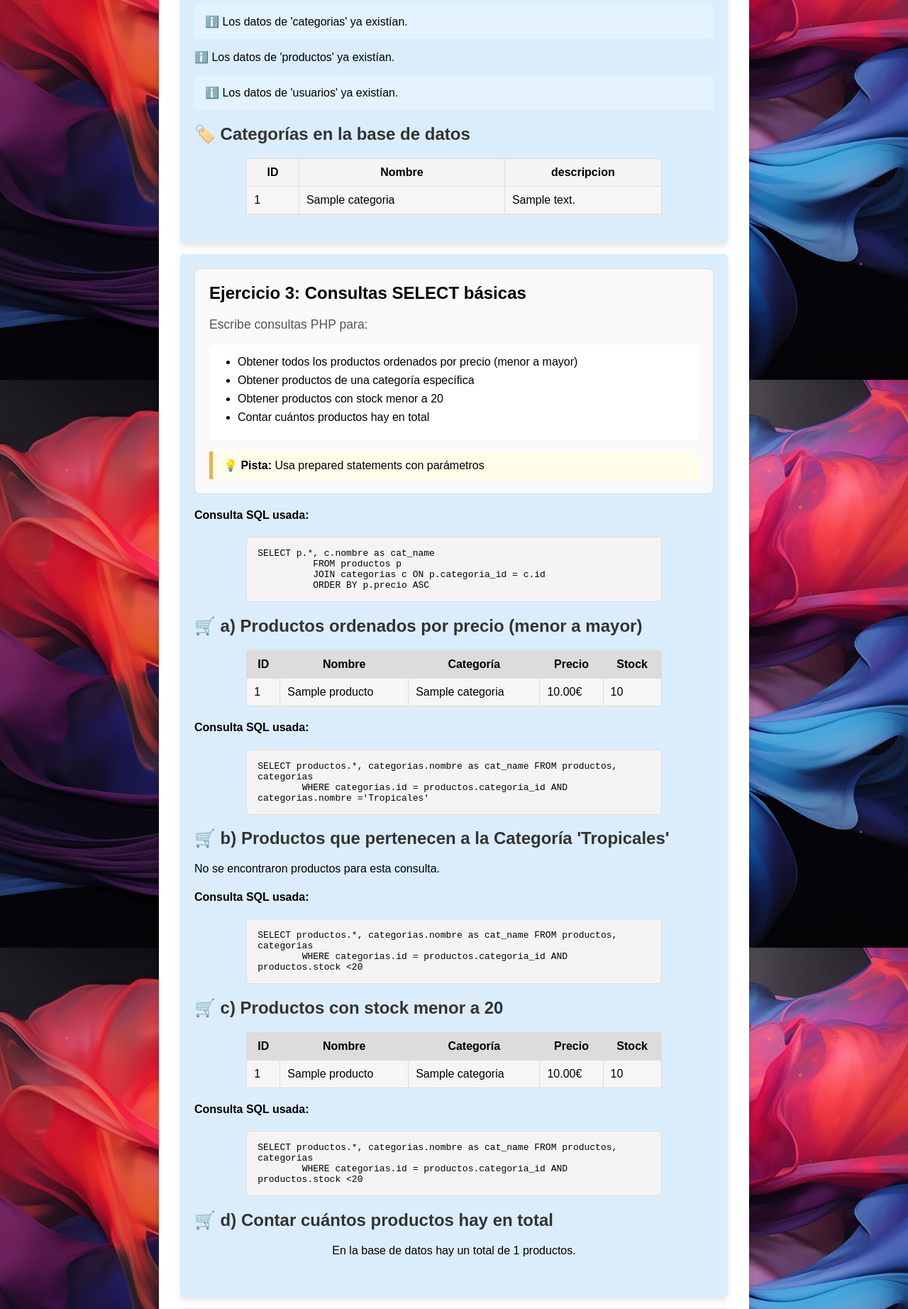
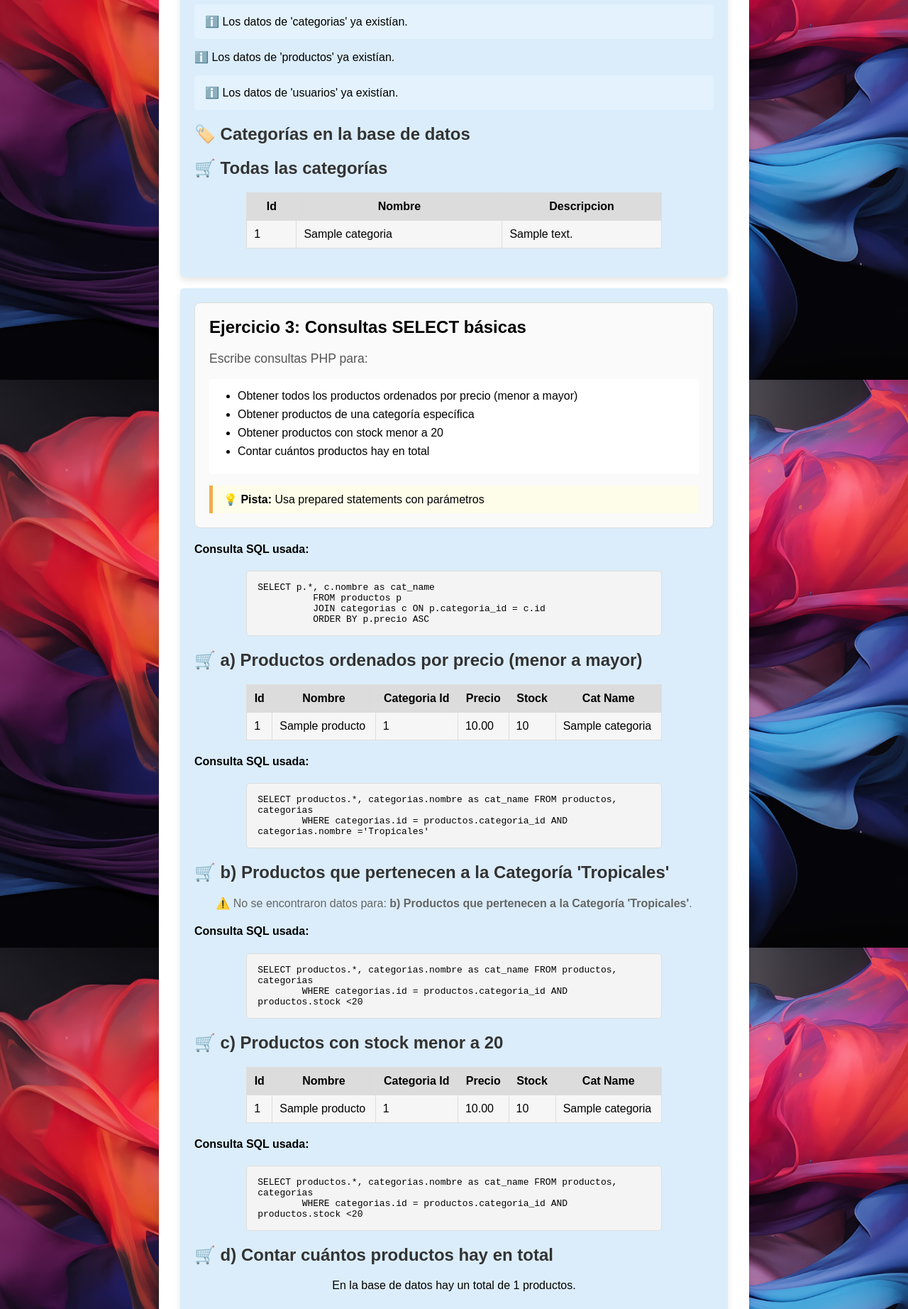
Before and after one commit to memnochdavid/2DAW_DWES_Ejercicios_Tema3, a PHP site: page / in a window 1280 px wide. Shown: the part 1865-3709 px from the top of the page at 71% size. Run offline with PHP 8.4, Linux system fonts and the light colour scheme; tables that the repository leaves empty hold one stand-in row (values such as "Sample post").

Commit message:
ej 07 done

```diff
--- a/proyecto/assets/php/class/enunciado.php
+++ b/proyecto/assets/php/class/enunciado.php
@@ -24,6 +24,7 @@ class Enunciado
         $this->enunciado = $enunciado;
         $this->apartados = $apartados;
         $this->pista = $pista;
+
     }
 }
 
--- a/proyecto/assets/php/database/init/creaTablas.php
+++ b/proyecto/assets/php/database/init/creaTablas.php
@@ -48,6 +48,19 @@ function creaTablas($pdo)
                 );
             ");
 
+            $pdo->exec("
+                CREATE TABLE detalles_pedido (
+                    id INT AUTO_INCREMENT PRIMARY KEY,
+                    pedido_id INT NOT NULL,
+                    producto_id INT NOT NULL,
+                    cantidad INT NOT NULL,
+                    precio_unitario DECIMAL(10, 2) NOT NULL, -- Precio al momento de la compra
+
+                    FOREIGN KEY (pedido_id) REFERENCES pedidos(id) ON DELETE CASCADE,
+                    FOREIGN KEY (producto_id) REFERENCES productos(id) ON DELETE RESTRICT
+                );
+            ");
+
             echo "<p class='success'>✅ Tablas creadas con éxito</p>";
         }
 
--- a/proyecto/assets/php/show/muestraCategorias.php
+++ /dev/null
@@ -1,26 +0,0 @@
-<?php
-function muestraCategorias($pdo)
-{
-    echo "<h2>🏷️ Categorías en la base de datos</h2>";
-    $stmt = $pdo->query("SELECT * FROM categorias ORDER BY id");
-    $categorias = $stmt->fetchAll(PDO::FETCH_ASSOC);
-
-    if (count($categorias) > 0) {
-        echo "<table style='width: 80%; border-collapse: collapse; margin: auto'>";
-        echo "<tr style='background: #f4f4f4;'>";
-        echo "<th style='padding: 10px; border: 1px solid #ddd;'>ID</th>";
-        echo "<th style='padding: 10px; border: 1px solid #ddd;'>Nombre</th>";
-        echo "<th style='padding: 10px; border: 1px solid #ddd;'>descripcion</th>";
-        echo "</tr>";
-
-        foreach ($categorias as $cat) {
-            echo "<tr>";
-            echo "<td style='padding: 10px; border: 1px solid #ddd; background: #f6f6f6;'>{$cat['id']}</td>";
-            echo "<td style='padding: 10px; border: 1px solid #ddd; background: #f6f6f6;'>{$cat['nombre']}</td>";
-            echo "<td style='padding: 10px; border: 1px solid #ddd; background: #f6f6f6;'>{$cat['descripcion']}</td>";
-            echo "</tr>";
-        }
-
-        echo "</table>";
-    }
-}
--- a/proyecto/assets/php/show/muestraPedidos.php
+++ /dev/null
@@ -1,26 +0,0 @@
-<?php
-function imprimirTablaPedidos($titulo, $pedidos) {
-    echo "<h2>🛒 $titulo</h2>";
-    if (count($pedidos) > 0) {
-        echo "<table style='width: 80%; border-collapse: collapse; margin: auto'>";
-        echo "<tr style='background: #dcdcdc;'>";
-        echo "<th style='padding: 10px; border: 1px solid #ddd;'>ID</th>";
-        echo "<th style='padding: 10px; border: 1px solid #ddd;'>Usuario</th>";
-        echo "<th style='padding: 10px; border: 1px solid #ddd;'>Fecha</th>";
-        echo "<th style='padding: 10px; border: 1px solid #ddd;'>Total</th>";
-        echo "</tr>";
-
-        foreach ($pedidos as $pedido) {
-            echo "<tr>";
-            echo "<td style='padding: 10px; border: 1px solid #ddd; background: #f6f6f6;'>{$pedido['id']}</td>";
-            echo "<td style='padding: 10px; border: 1px solid #ddd;background: #f6f6f6;'>{$pedido['usuario_id']}</td>";
-            echo "<td style='padding: 10px; border: 1px solid #ddd;background: #f6f6f6;'>{$pedido['fecha']}</td>";
-            echo "<td style='padding: 10px; border: 1px solid #ddd;background: #f6f6f6;'>{$pedido['total']}</td>";
-        }
-        echo "</table>";
-
-
-    } else {
-        echo "<p>No se encontraron pedidos para esta consulta.</p>";
-    }
-}
--- a/proyecto/assets/php/show/muestraProductos.php
+++ /dev/null
@@ -1,29 +0,0 @@
-<?php
-function imprimirTablaProductos($titulo, $productos):void
-{
-    echo "<h2>🛒 $titulo</h2>";
-    if (count($productos) > 0) {
-        echo "<table style='width: 80%; border-collapse: collapse; margin: auto'>";
-        echo "<tr style='background: #dcdcdc;'>";
-        echo "<th style='padding: 10px; border: 1px solid #ddd;'>ID</th>";
-        echo "<th style='padding: 10px; border: 1px solid #ddd;'>Nombre</th>";
-        echo "<th style='padding: 10px; border: 1px solid #ddd;'>Categoría</th>";
-        echo "<th style='padding: 10px; border: 1px solid #ddd;'>Precio</th>";
-        echo "<th style='padding: 10px; border: 1px solid #ddd;'>Stock</th>";
-        echo "</tr>";
-
-        foreach ($productos as $prod) {
-            echo "<tr>";
-            echo "<td style='padding: 10px; border: 1px solid #ddd; background: #f6f6f6;'>{$prod['id']}</td>";
-            echo "<td style='padding: 10px; border: 1px solid #ddd; background: #f6f6f6;'>{$prod['nombre']}</td>";
-            echo "<td style='padding: 10px; border: 1px solid #ddd; background: #f6f6f6;'>{$prod['cat_name']}</td>";
-            echo "<td style='padding: 10px; border: 1px solid #ddd; background: #f6f6f6;'>{$prod['precio']}€</td>";
-            echo "<td style='padding: 10px; border: 1px solid #ddd; background: #f6f6f6;'>{$prod['stock']}</td>";
-            echo "</tr>";
-        }
-
-        echo "</table>";
-    } else {
-        echo "<p>No se encontraron productos para esta consulta.</p>";
-    }
-}
--- /dev/null
+++ b/proyecto/assets/php/show/muestraTabla.php
@@ -0,0 +1,50 @@
+<?php
+function imprimirTablaGenerica(string $titulo, array $datos): void
+{
+    echo "<h2>🛒 $titulo</h2>";
+
+    //comprobamos si hay datos
+    if (count($datos) > 0) {
+        //sacamos las columnas
+        $columnasTodas = array_keys($datos[0]);
+        //columnas que se omiten
+        $columnasVisibles = array_diff($columnasTodas, ['eliminado']);
+
+        echo "<table style='width: 80%; border-collapse: collapse; margin: auto'>";
+
+        //cabecera
+        echo "<tr style='background: #dcdcdc;'>";
+        foreach ($columnasVisibles as $columna) {
+            $nombreCabecera = ucwords(str_replace('_', ' ', $columna));
+            echo "<th style='padding: 10px; border: 1px solid #ddd;'>$nombreCabecera</th>";
+        }
+        echo "</tr>";
+
+        //filas
+        $filasImpresas = 0;
+
+        foreach ($datos as $fila) {
+            if (isset($fila['eliminado']) && $fila['eliminado'] == 1) {
+                continue;
+            }
+
+            echo "<tr>";
+            foreach ($columnasVisibles as $nombreColumna) {
+                $valor = $fila[$nombreColumna] ?? '';
+                echo "<td style='padding: 10px; border: 1px solid #ddd; background: #f6f6f6;'>$valor</td>";
+            }
+            echo "</tr>";
+            $filasImpresas++;
+        }
+
+        echo "</table>";
+
+        //si sólo hay eliminados, lo indica
+        if ($filasImpresas == 0) {
+            echo "<p style='text-align: center; color: #666;'>ℹ️ Todos los registros están marcados como eliminados.</p>";
+        }
+
+    } else {
+        echo "<p style='text-align: center; color: #666;'>⚠️ No se encontraron datos para: <strong>$titulo</strong>.</p>";
+    }
+}
--- a/proyecto/index.php
+++ b/proyecto/index.php
@@ -16,10 +16,8 @@
     include './assets/php/database/conecta.php';
     include './assets/php/database/init/creaTablas.php';
     include './assets/php/database/init/rellenaTablas.php';
-    include './assets/php/show/muestraCategorias.php';
-    include './assets/php/show/muestraProductos.php';
+    include './assets/php/show/muestraTabla.php';
     include './assets/php/database/transaction.php';
-    include './assets/php/show/muestraPedidos.php';
     ?>
     <title>2DAW Desarrollo web en entorno servidor (PHP + MariaDB)</title>
 </head>
@@ -83,7 +81,10 @@
     //rellena las tablas con datos
     rellenaTablas($pdo);
     //muestra las categorías que existen
-    muestraCategorias($pdo);
+    echo "<h2>🏷️ Categorías en la base de datos</h2>";
+    $stmt = $pdo->query("SELECT * FROM categorias ORDER BY id");
+    $categorias = $stmt->fetchAll(PDO::FETCH_ASSOC);
+    imprimirTablaGenerica("Todas las categorías",$categorias);
     echo "</div>";
 
     //--------------------------------------------------------------------------------------------------------------
@@ -112,7 +113,7 @@
     imprimirBloqueSQL($sql_a);
 
     //muestra el resultado
-    imprimirTablaProductos("a) Productos ordenados por precio (menor a mayor)", $productos);
+    imprimirTablaGenerica("a) Productos ordenados por precio (menor a mayor)", $productos);
 
     //03b) Obtener productos de una categoría específica
     $cat = "'Tropicales'";
@@ -128,7 +129,7 @@
     imprimirBloqueSQL($sql_a);
 
     //muestra el resultado
-    imprimirTablaProductos("b) Productos que pertenecen a la Categoría " . $cat, $productos);
+    imprimirTablaGenerica("b) Productos que pertenecen a la Categoría " . $cat, $productos);
 
     //03c)Obtener productos con stock menor a 20
     $cant = 20;
@@ -144,7 +145,7 @@
     imprimirBloqueSQL($sql_a);
 
     //muestra el resultado
-    imprimirTablaProductos("c) Productos con stock menor a " . $cant, $productos);
+    imprimirTablaGenerica("c) Productos con stock menor a " . $cant, $productos);
 
     //03d)Contar cuántos productos hay en total
     $sql_d = "SELECT COUNT(*) FROM productos";
@@ -186,7 +187,7 @@
     imprimirBloqueSQL($sql_a);
 
     //muestra el resultado
-    imprimirTablaProductos("Productos con categoría usando INNER JOIN", $productos);
+    imprimirTablaGenerica("Productos con categoría usando INNER JOIN", $productos);
     echo "</div>";
 
     //--------------------------------------------------------------------------------------------------------------
@@ -322,7 +323,7 @@
     imprimirBloqueSQL($sql_a);
 
     //muestra el resultado
-    imprimirTablaProductos("Productos no eliminados", $productos);
+    imprimirTablaGenerica("Productos no eliminados", $productos);
     echo "</div>";
     //--------------------------------------------------------------------------------------------------------------
     //--------------------------------------------------------------------------------------------------------------
@@ -387,14 +388,29 @@
                 ],
         ];
 
+        //se crean los detalles del pedido y se insertan en su tabla
+        $detalle_sql = "INSERT INTO detalles_pedido (pedido_id, producto_id, cantidad, precio_unitario)
+                    VALUES (LAST_INSERT_ID(), :prod_id, :cant, :precio)";
+
+        $query_insert_detalle = [
+                'sql' => $detalle_sql,
+                'params' => [
+                        ':prod_id' => $producto_id,
+                        ':cant'    => $cantidad_comprada,
+                        ':precio'  => $producto['precio']
+                ]
+        ];
+
         echo "<h2>Muestra el resultado</h2>";
         echo "<h4>Update del Stock:</h4>";
         imprimirBloqueSQL($update_stock);
         echo "<h4>Insert del pedido:</h4>";
         imprimirBloqueSQL($pedido);
+        echo "<h4>Insert de los detalles del pedido:</h4>";
+        imprimirBloqueSQL($detalle_sql);
 
         echo "<h4>Iniciando transacción...</h4>";
-        transaction($pdo, [ $query_update_stock, $query_insert_pedido ]);
+        transaction($pdo, [ $query_update_stock, $query_insert_pedido, $query_insert_detalle ]);
 
     } catch (Exception $e) {
         echo "<p class='error'>❌ Error en la preparación de la compra: " . $e->getMessage() . "</p>";
@@ -406,7 +422,7 @@
     $stmt->execute();
     $pedidos = $stmt->fetchAll(PDO::FETCH_ASSOC);
 
-    imprimirTablaPedidos("Contenido de tabla Pedidos", $pedidos);
+    imprimirTablaGenerica("Contenido de tabla Pedidos", $pedidos);
 
     echo "</div>";
     //--------------------------------------------------------------------------------------------------------------
@@ -421,8 +437,37 @@
     echo "<div class='card-sub'>";
     muestraEnunciado($enunciados[7]);
 
+    //a)Productos más vendidos (requiere tabla de detalles de pedidos)
+    $sql_mas_vendido = "
+        SELECT
+        p.id,
+        p.nombre,
+        p.precio,
+        c.nombre AS cat_name,
+        (SELECT SUM(dp.cantidad)
+         FROM detalles_pedido dp
+         WHERE dp.producto_id = p.id) AS stock -- Aquí renombramos 'total_vendido' a 'stock'
+    FROM productos p
+    JOIN categorias c ON p.categoria_id = c.id
+    HAVING stock > 0
+    ORDER BY stock DESC
+    ";
+
+    $stmt = $pdo->prepare($sql_mas_vendido);
+    $stmt->execute();
+    $producto_mas_vendido = $stmt->fetchAll(PDO::FETCH_ASSOC);
+
+    //imprime el sql usado
+    echo "<h2>🛒 a) Productos más vendidos (requiere tabla de detalles de pedidos)</h2>";
+    echo "<h4>Consulta SQL usada:</h4>";
+    imprimirBloqueSQL($sql_mas_vendido);
+
+    echo "<h2>Muestra el resultado</h2>";
+    //muestra el resultado
+    imprimirTablaGenerica("Producto más vendido", $producto_mas_vendido);
 
 
+    //b) Ingresos totales por categoría
 
 
 
```
Also changed, not shown: proyecto/sql/ej01.sql (+10 -0 lines).
